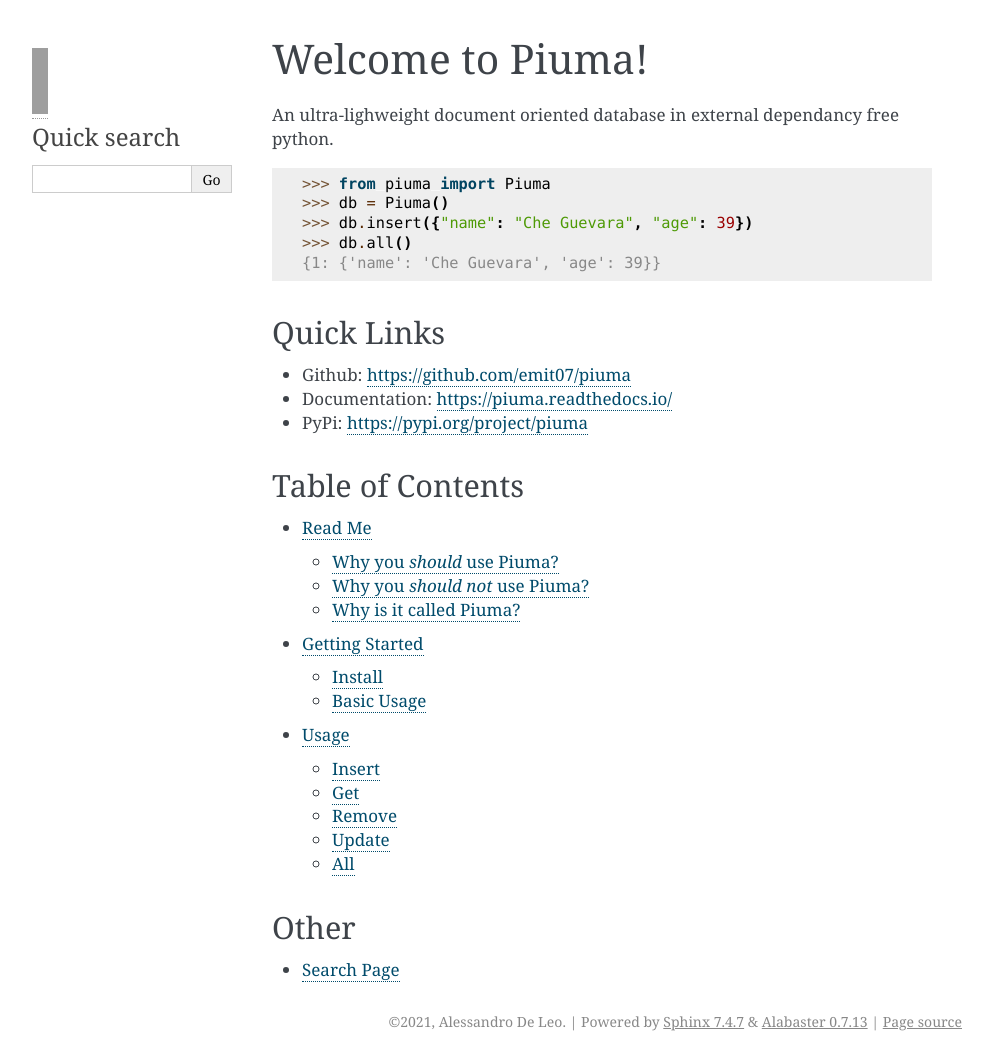
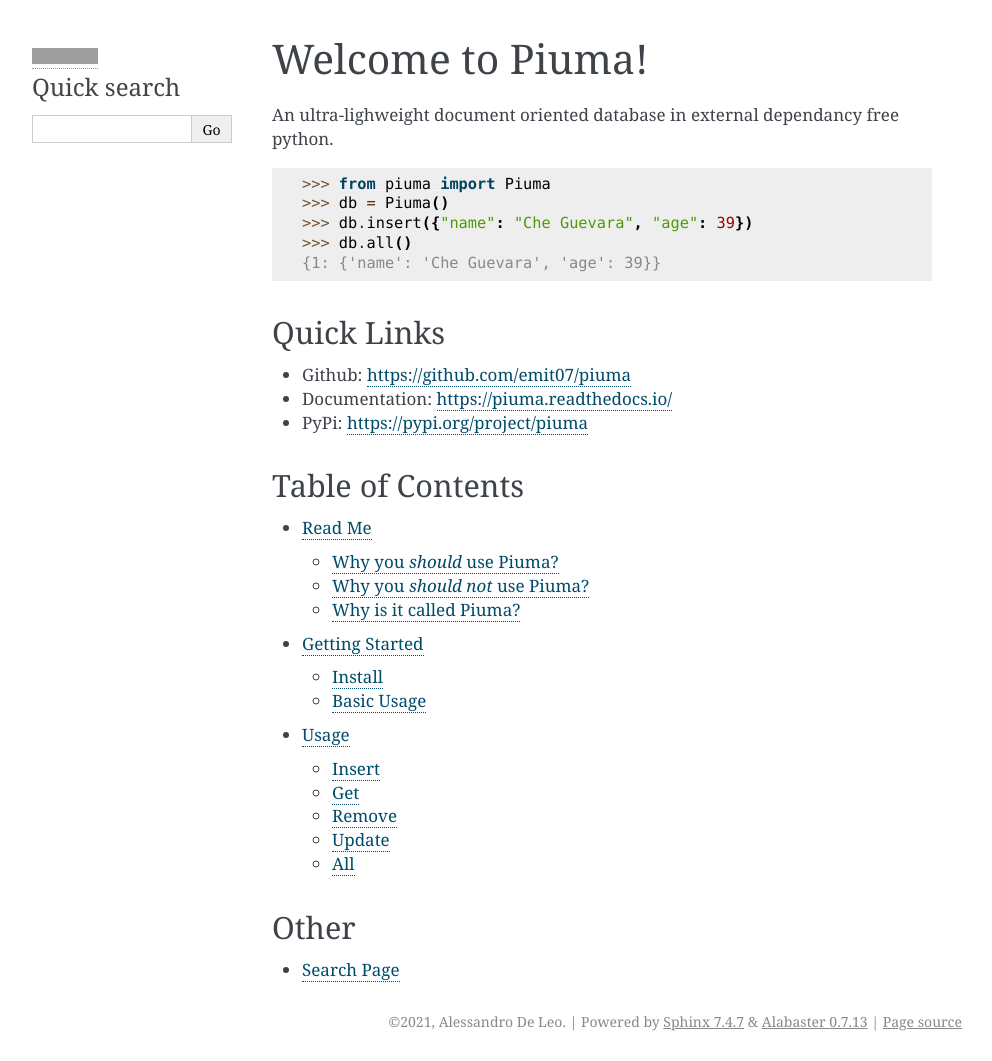
Before and after one commit to Emit07/piuma, a Sphinx documentation site: the page built from docs/index.rst, in a window 1280 px wide. Shown: the whole page, without its empty margins (148-1140 px from the left). Built offline with Sphinx 7.4.7, drawn with Linux system fonts in a browser that asks for light colours; grey boxes are pictures that could not be loaded.

Commit message:
DOCS: fixed logo height again

```diff
--- a/docs/_templates/sidebarlogo.html
+++ b/docs/_templates/sidebarlogo.html
@@ -1,3 +1,3 @@
 <a href="https://piuma.readthedocs.io/en/latest/">
-	<img height="66" width="16" src="https://raw.githubusercontent.com/Emit07/piuma/master/logo/piumatext.png">
+	<img height="16" width="66" src="https://raw.githubusercontent.com/Emit07/piuma/master/logo/piumatext.png">
 </a>
```
